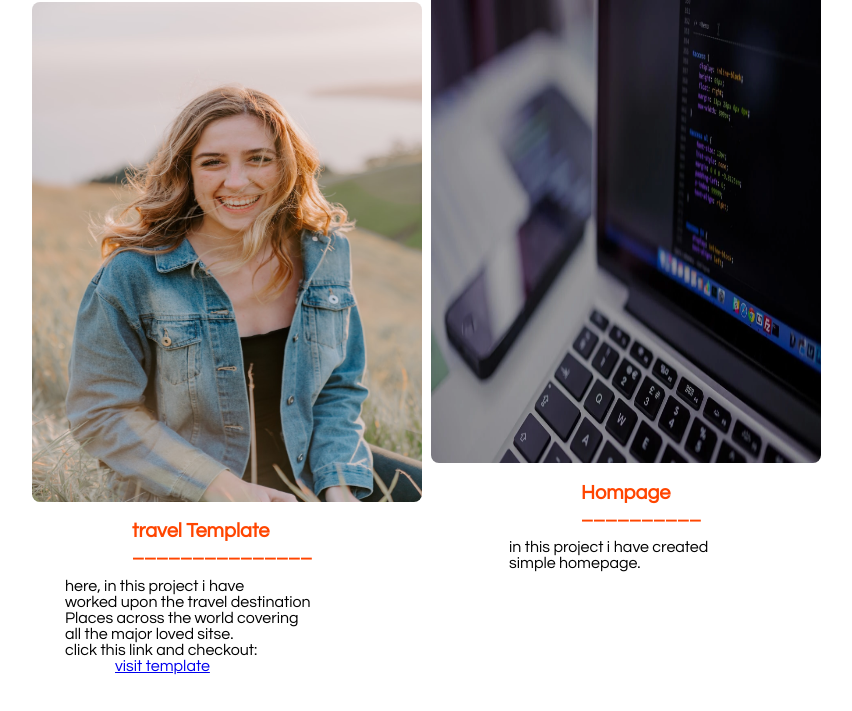
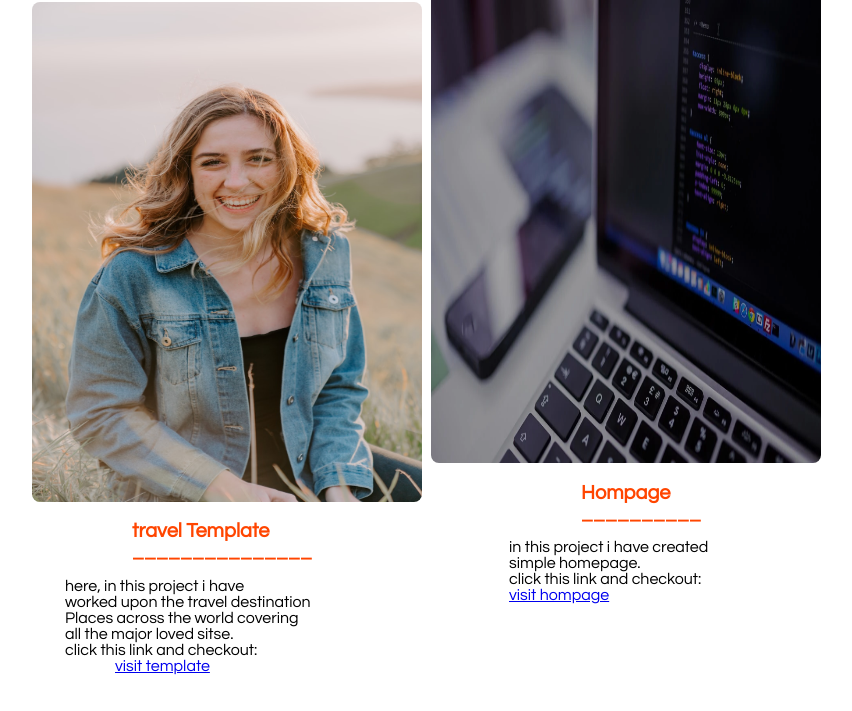
Before and after one commit to samlikumari/resume, a plain HTML site: page gallery.html in a window 1280 px wide. Shown: the part 81-792 px from the top of the page, without its empty margins (376-1228 px from the left). Drawn offline with Linux system fonts and the light colour scheme.

Commit message:
Update gallery.html

```diff
--- a/gallery.html
+++ b/gallery.html
@@ -20,7 +20,7 @@
             <h2>Hompage<br>
                 __________
             </h2>
-            <p>in this project i have created<br>simple homepage.</p>
+            <p>in this project i have created<br>simple homepage.<br>click this link and checkout:<br><a href="https://samlikumari.github.io/Portfolio/">visit hompage</a></p>
 
         </div>
     </body>
```
